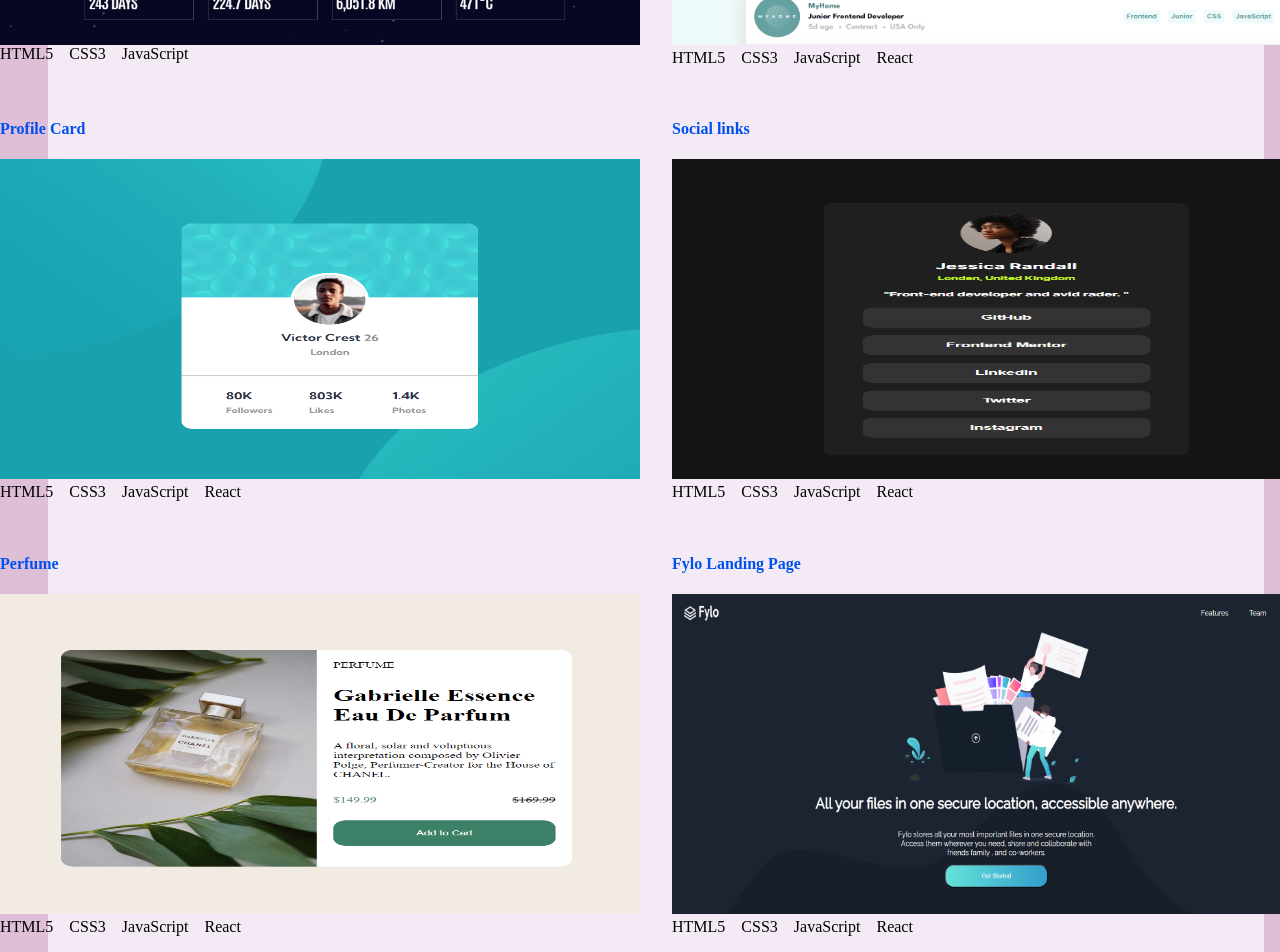
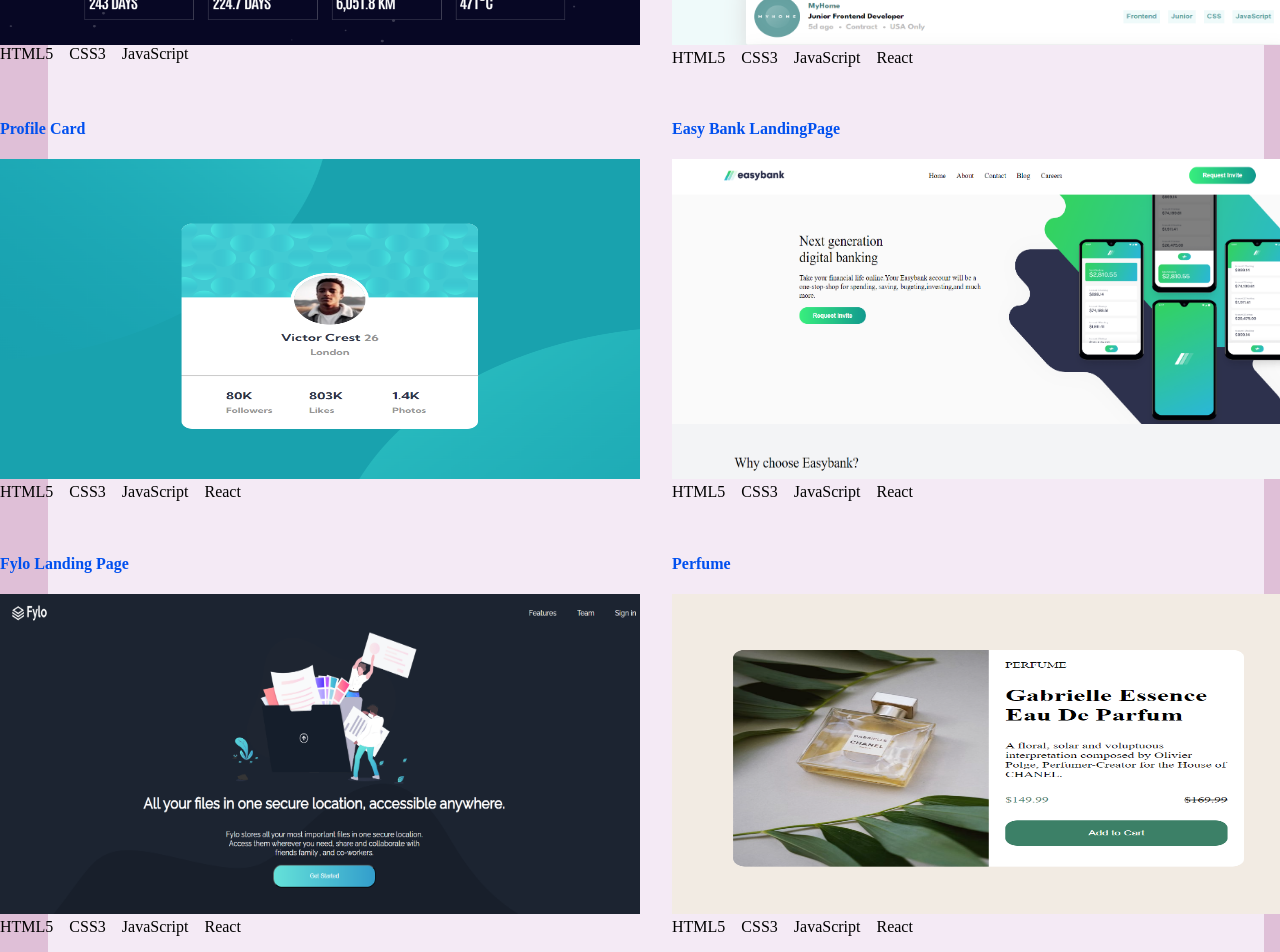
Before and after one commit to daliaosama/portfolio, a React (Vite) app: page /MyProjects in a window 1280 px wide. Shown: the part 1820-2772 px from the top of the page. Built offline with nearby package versions, Linux system fonts and the light colour scheme.

Commit message:
add easybank landingpage

```diff
--- a/src/Pages/MyProjects/MyProjects.jsx
+++ b/src/Pages/MyProjects/MyProjects.jsx
@@ -12,6 +12,7 @@ import apparel from "/assets/apparel.png"
 import perfume from "/assets/perfume.png"
 import fylo from "/assets/fylolandingpage.png"
 import "./MyProjects.css";
+import easybank from "/assets/easybanklandingpage.png"
 
 function MyProjects() {
   return (
@@ -141,25 +142,12 @@ function MyProjects() {
            <label>React</label>
          </div>
         </div>
-        <div className="project">
-          <Link to="https://sociallinks-black.vercel.app/" target="_blank">
-           <h4>Social links</h4>
+        <div className="product">
+          <Link to="https://easybanklandingpage-sand.vercel.app/" target="_blank">
+          <h4>Easy Bank LandingPage</h4>
           </Link>
-          <Link to="https://sociallinks-black.vercel.app/"target="_blank">
-          <img src={social} className="image" />
-          </Link>
-          <div id="languages">
-           <label>HTML5</label>
-           <label>CSS3</label>
-           <label>JavaScript</label>
-           <label>React</label>
-         </div>
-        </div>
-        <div className="project">
-          <Link to="https://product-tau-six.vercel.app/" target="_blank">
-          <h4>Perfume</h4></Link>
-          <Link to="https://product-tau-six.vercel.app/" target="_blank">
-          <img src={perfume} className="image" />
+          <Link to="https://easybanklandingpage-sand.vercel.app/" target="_blank">
+          <img src={easybank} className="image"/>
           </Link>
           <div id="languages">
            <label>HTML5</label>
@@ -182,6 +170,35 @@ function MyProjects() {
            <label>React</label>
          </div>
         </div>
+        <div className="project">
+          <Link to="https://product-tau-six.vercel.app/" target="_blank">
+          <h4>Perfume</h4></Link>
+          <Link to="https://product-tau-six.vercel.app/" target="_blank">
+          <img src={perfume} className="image" />
+          </Link>
+          <div id="languages">
+           <label>HTML5</label>
+           <label>CSS3</label>
+           <label>JavaScript</label>
+           <label>React</label>
+         </div>
+        </div>
+
+
+        <div className="project">
+          <Link to="https://sociallinks-black.vercel.app/" target="_blank">
+           <h4>Social links</h4>
+          </Link>
+          <Link to="https://sociallinks-black.vercel.app/"target="_blank">
+          <img src={social} className="image" />
+          </Link>
+          <div id="languages">
+           <label>HTML5</label>
+           <label>CSS3</label>
+           <label>JavaScript</label>
+           <label>React</label>
+         </div>
+        </div>
       </div>
     </div>
   );
```
Also changed, not shown: public/assets/easybanklandingpage.png (added), 1 other file (tests, documents, lock files or other folders).
